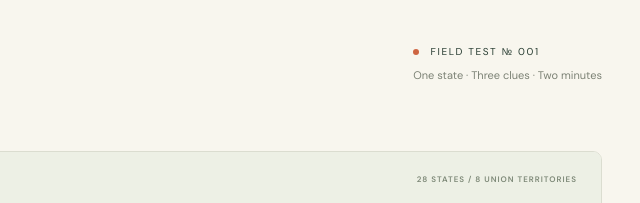
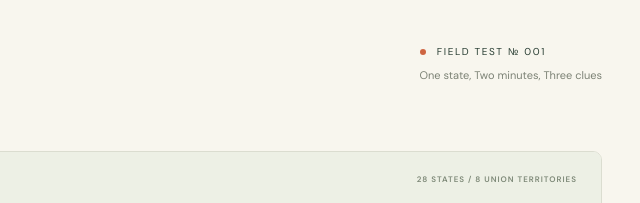
Before and after one commit to anjaliverma01/statewise, a plain HTML site: page index.html in a window 1280 px wide. Shown: the part 144-347 px from the top of the page, 640-1280 px from the left. Drawn offline with Linux system fonts and the light colour scheme; a web font is replaced by a local one.

Commit message:
Reorder game tagline to One state, Two minutes, Three clues

```diff
--- a/index.html
+++ b/index.html
@@ -1,7 +1,7 @@
 <!doctype html>
 <html lang="en"><head><meta charset="utf-8"><meta name="viewport" content="width=device-width,initial-scale=1"><meta name="description" content="Explore India, one clue at a time. A map quiz about the stories behind its states."><title>Statewise — One state, three stories</title><link rel="stylesheet" href="style.css"></head>
 <body><header><a class="brand" href="./"><span class="brand-icon">✳</span> statewise<span class="brand-dot">.</span></a><span class="edition">THE INDIA EDITION</span><button class="help" id="help">How to play <span>↗</span></button></header>
-<main><div class="intro"><div><p class="eyebrow">A LITTLE CURIOSITY. A WHOLE COUNTRY.</p><h1>Every state has a story.<br><em>Can you place this one?</em></h1></div><div class="trial"><span class="live-dot"></span> FIELD TEST № 001<br><small>One state · Three clues · Two minutes</small></div></div>
+<main><div class="intro"><div><p class="eyebrow">A LITTLE CURIOSITY. A WHOLE COUNTRY.</p><h1>Every state has a story.<br><em>Can you place this one?</em></h1></div><div class="trial"><span class="live-dot"></span> FIELD TEST № 001<br><small>One state, Two minutes, Three clues</small></div></div>
 <div class="game"><section class="clues" aria-label="Quiz clues"><div class="round"><span>THE MYSTERY STATE</span><span>01 / 01</span></div><div class="scoreline"><div><span class="eyebrow">UP FOR GRABS</span><strong id="points">100 <small>pts</small></strong></div><div id="timer" class="timer" role="timer" aria-label="Question timer"><span id="timer-label">Time limit</span><strong id="time-left">2:00</strong></div><div class="score-bars"><i class="active"></i><i></i><i></i></div></div>
 <div id="clue-announcement" class="sr-only" role="status" aria-live="polite"></div><div id="clue-list"></div><div id="feedback" role="status" aria-live="polite"></div><button class="next" id="next">A little help? Reveal clue 2 <span>−40 pts ↗</span></button><p class="note" id="note">Follow your hunch. Or follow the clues.</p></section>
 <section class="map-panel" aria-label="Choose a state or union territory on the map"><div class="map-heading"><span><span class="live-dot"></span> YOUR ANSWER IS SOMEWHERE HERE</span><span>28 STATES / 8 UNION TERRITORIES</span></div><div class="map-canvas" id="map-canvas"><div class="ocean west">ARABIAN<br>SEA</div><div class="ocean east">BAY OF<br>BENGAL</div><div class="compass">N<br><span>↑</span></div><svg id="map" viewBox="0 0 650 650" aria-label="Interactive map of Indian states and union territories"><g id="regions"></g><g id="pin" style="display:none" aria-hidden="true"><path d="M0 0C-4-8-13-15-13-23a13 13 0 1 1 26 0C13-15 4-8 0 0Z"/><circle cx="0" cy="-23" r="4"/></g><g id="answer-markers" aria-live="polite"></g></svg><div class="map-label" id="hover-label">Tap a state or UT to place your pin</div><div class="zoom"><button id="zoom-in" aria-label="Zoom in">+</button><button id="zoom-out" aria-label="Zoom out">−</button><button id="reset-map" aria-label="Reset map">⌖</button></div></div><div class="answer-bar"><div><span class="eyebrow">YOUR PIN</span><div id="selection" aria-live="polite">Where will you land?</div></div><button id="submit" disabled>Lock in answer <span>↗</span></button></div><details class="state-picker"><summary>Prefer a list? Choose a state or UT</summary><label for="state-select">State or union territory</label><select id="state-select"><option value="">Select a state or union territory…</option></select></details></section></div>
```
